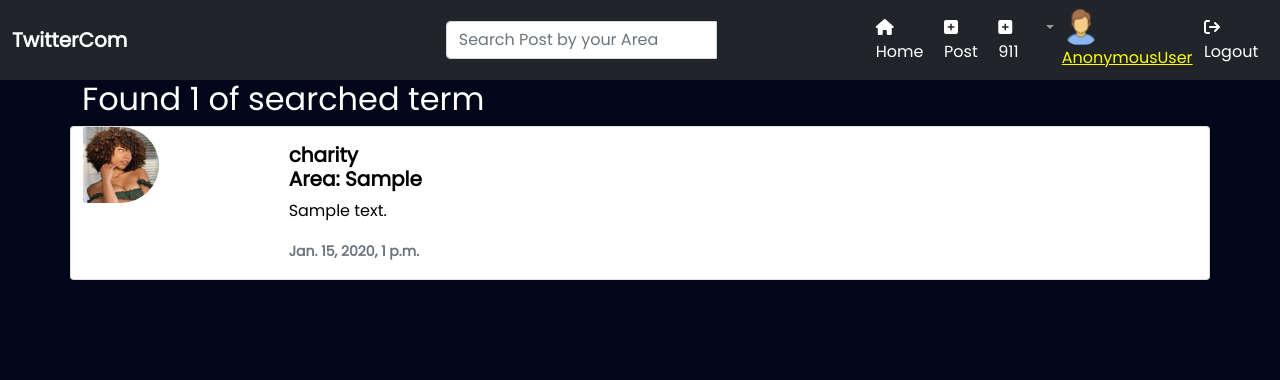
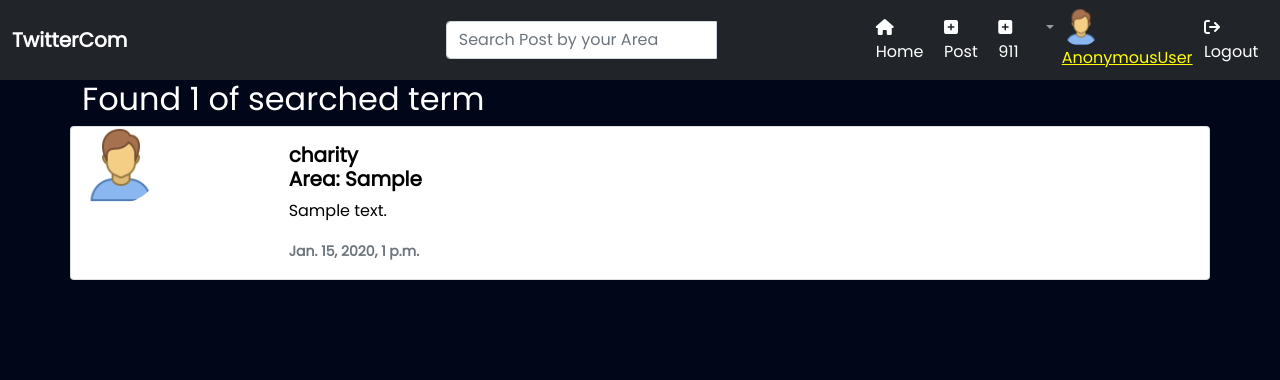
Before and after one commit to Charity-Mutembei/Django-week4-ip, a Django app: template comTwitter/templates/category.html in a window 1280 px wide. Shown: the top 380 px of the page. Run offline with Django 4.2, Linux system fonts and the light colour scheme; the template is opened without the code that fills it: values that come from a table or form of the project are taken from there, others are empty; data comes from the database, SQL or seed files in the repository; tables that the repository leaves empty hold one stand-in row (values such as "Sample post"); some libraries are stand-ins or nearby versions.

Commit message:
Feat: category page style fixed, refactored

```diff
--- a/comTwitter/templates/category.html
+++ b/comTwitter/templates/category.html
@@ -20,7 +20,7 @@
 
       <div class="row">
           <div class="col-2">
-              <img src="/static/Cabelo quebradiço_ um guia completo para cabelos cacheados.jpeg" class="img-fluid rounded-start" alt="..." style="border-radius: 2cm; width: 2cm; height: 2cm;">
+              <img src="/static/icons8-person-80.png" class="img-fluid rounded-start" alt="..." style="border-radius: 2cm; width: 2cm; height: 2cm;">
           </div>
           <div class="col-md-8" style="color: black;">
               <div class="card-body">
```
